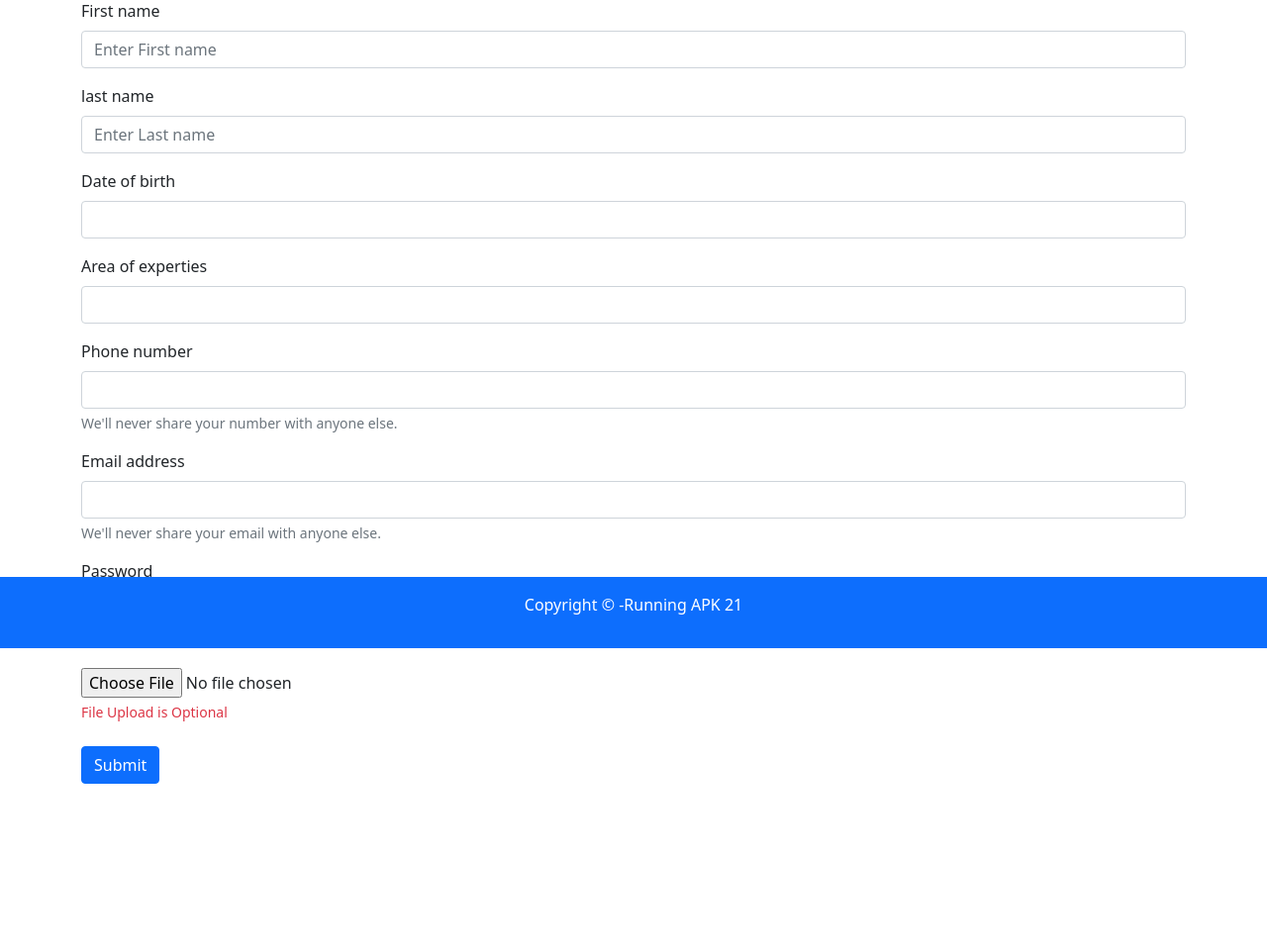
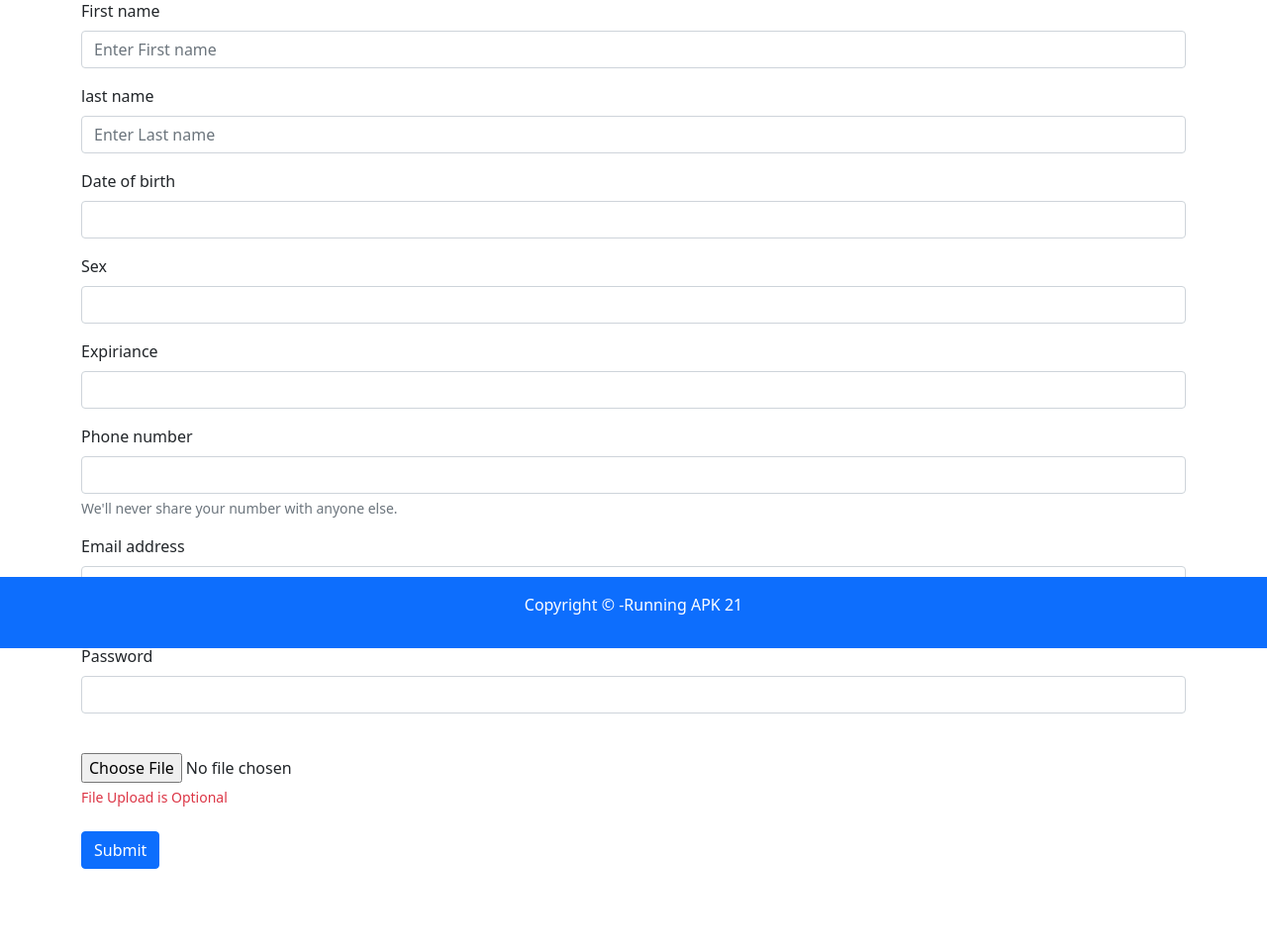
Before and after one commit to aleri-a/web_runningApk, a PHP site: page /signup.php in a window 1280 px wide. Shown: the part 137-1098 px from the top of the page at 99% size. Before the commit the page ends 929 px from the top, so only its background shows below. Run offline with PHP 8.4, Linux system fonts and the light colour scheme; data that the repository does not hold is empty; some libraries are stand-ins or nearby versions.

Commit message:
added sex in Person db

```diff
--- a/db/crud.php
+++ b/db/crud.php
@@ -10,7 +10,7 @@ class crud
         $this->db = $conn;
     }
 
-    public function insertPersonDB($fname, $lname, $dob, $email, $contact, $specialty,$avatar_path){
+    public function insertPersonDB($fname, $lname, $dob, $email, $contact, $specialty,$avatar_path,$sex){
         try {
 
             $numUsers=$this->getNumofUsernames($email);
@@ -20,8 +20,8 @@ class crud
             }
             else
             {
-                $sql = "INSERT INTO `persons`(firstname, lastname, dateofbirth, emailaddress, contactnumber, speciality_id,avatar_path)
-                VALUES (:fname,:lname,:dob,:email,:contact,:specialty,:avatar_path)";
+                $sql = "INSERT INTO `persons`(firstname, lastname, dateofbirth, emailaddress, contactnumber, speciality_id,avatar_path,sex)
+                VALUES (:fname,:lname,:dob,:email,:contact,:specialty,:avatar_path,:sex)";
                 //we need to write on this way because ado it requers in order to dont get sql injectyions ie to dont be possible
                 $stmt = $this->db->prepare($sql);
 
@@ -32,6 +32,7 @@ class crud
                 $stmt->bindparam(':contact',$contact);
                 $stmt->bindparam(':specialty',$specialty);
                 $stmt->bindparam(':avatar_path',$avatar_path);
+                $stmt->bindparam(':sex',$sex);
 
                 $stmt->execute();
                 return true;
@@ -130,9 +131,10 @@ class crud
 
 
 
-    public function editOnePerson($id,$fname,$lname,$dob,$email,$contact,$specialty){
+    public function editOnePerson($id,$fname,$lname,$dob,$email,$contact,$specialty,$sex){
         try{
-            $sql="update persons set lastname=:lname, firstname=:fname,dateofbirth=:dob, emailaddress=:email,contactnumber=:contact, speciality_id=:specialty where person_id=:id";
+
+            $sql="update persons set lastname=:lname, firstname=:fname,dateofbirth=:dob, emailaddress=:email,contactnumber=:contact, speciality_id=:specialty, sex=:sex where person_id=:id";
             $stmt=$this->db->prepare($sql);
             $stmt->bindparam(':id',$id);
             $stmt->bindparam(':fname',$fname);
@@ -141,13 +143,14 @@ class crud
             $stmt->bindparam(':contact',$contact);
             $stmt->bindparam(':email',$email);
             $stmt->bindparam(':specialty',$specialty);
+            $stmt->bindparam(':sex',$sex);
 
             $stmt->execute();
             return true;
         }
         catch (PDOException $e)
         {
-            echo '   usao u catch delete ';
+            echo '   usao u catch editOnePerson ';
             echo $e->getMessage();
             return false;
         }
--- a/editpersonPOST.php
+++ b/editpersonPOST.php
@@ -12,10 +12,11 @@ if(isset($_POST['change']))
     $contact= $_POST['phone'];
     $dob= $_POST['dob'];
     $email= $_POST['email'];
+    $sex= $_POST['sex'];
 
     //call Crud function
 
-    $res=$crudDB->editOnePerson($id,$fname,$lname,$dob,$email,$contact,$specialty);
+    $res=$crudDB->editOnePerson($id,$fname,$lname,$dob,$email,$contact,$specialty,$sex);
     //Redirect to index.php
     if($res)
     {
--- a/signup.php
+++ b/signup.php
@@ -23,17 +23,34 @@
             <label for="dob" class="form-label">Date of birth</label>
             <input required type="text" class="form-control" id="dob" name="dob" >
         </div>
+
+
+
         <div class="mb-3">
-            <label for="specialty" class="form-label">Area of experties</label>
+            <label for="sex" class="form-label">Sex</label>
+            <select  class="form-control"  id="sex" name="sex" required>
+                <option label=" "></option>
+                    <option value="F">Female</option>
+                    <option value="M">Male</option>
+
+            </select>
+        </div>
+
+
+        <div class="mb-3">
+            <label for="specialty" class="form-label">Expiriance</label>
             <select   class="form-control"  id="specialty" name="specialty" required>
-                <option label=" "></option>
+            <option label=" "></option>
                 <?php while($rs = $resultsSpecialties->fetch(PDO::FETCH_ASSOC)) { ?>
-                    <option value="<?php echo $rs['specialty_id']?>"><?php echo $rs['name_specialty']?></option>
+                    <option value="<?php  echo $rs['specialty_id']?>"><?php echo $rs['name_specialty']?></option>
 
                 <?php }?>
 
             </select>
         </div>
+
+
+
 
         <div class="mb-3">
             <label for="phone" class="form-label">Phone number</label>
--- a/successPOST.php
+++ b/successPOST.php
@@ -15,6 +15,7 @@
         $dob= $_POST['dob'];
         $email= $_POST['email'];
         $InputPassword= $_POST['InputPassword'];
+        $sex= $_POST['sex'];
 
         $orig_file= $_FILES["avatar"]["tmp_name"];
         $destinationAvatar=NULL;
@@ -46,7 +47,7 @@
         else
         {
 
-            $issuccess = $crudDB->insertPersonDB($fname, $lname, $dob, $email, $contact, $specialty,$destinationAvatar);
+            $issuccess = $crudDB->insertPersonDB($fname, $lname, $dob, $email, $contact, $specialty,$destinationAvatar,$sex);
             $specialtyName=$crudDB->getSpecialtyBySpecialtyId($specialty);
 
 
```
Also changed, not shown: db/statistic.php (added, +19 -0 lines), editoneperson.php (+13 -1 lines), viewoneperson.php (+12 -2 lines), uploads/mar@gmail.com.jpg (added).
